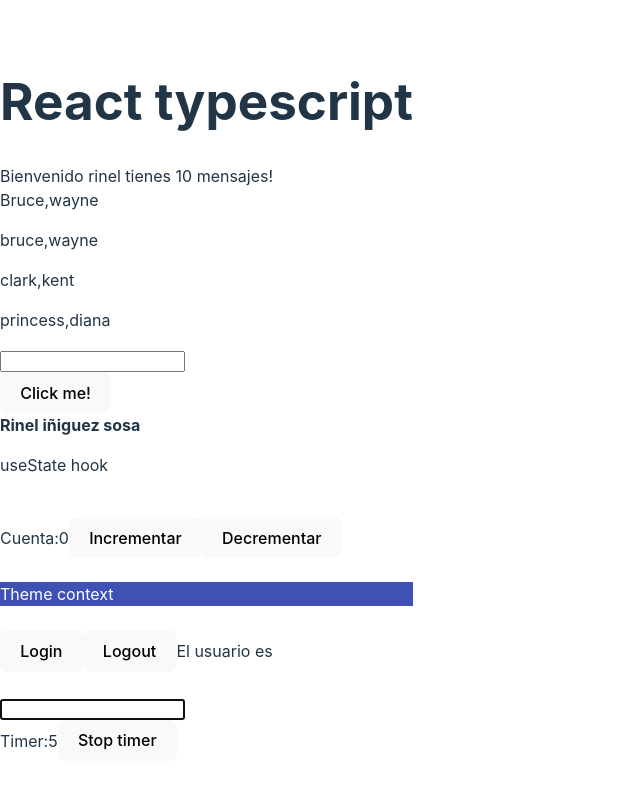
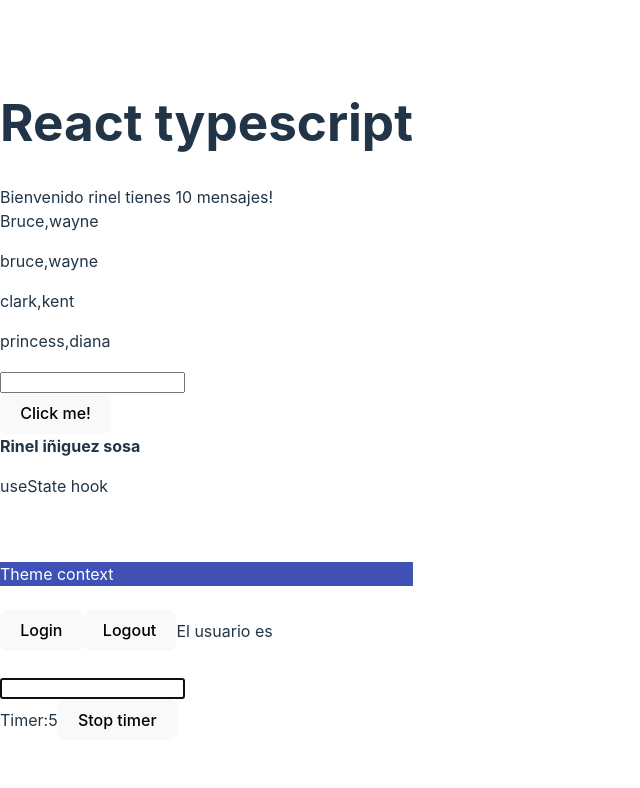
Before and after one commit to rineliniguezsosa/React-typescript, a React (Vite) app: page / in a window 1280 px wide. Shown: the top 788 px of the page, without its empty margins (0-640 px from the left). Built offline with nearby package versions, Linux system fonts and the light colour scheme.

Commit message:
fix(App): comentando la importacion del Counter y el componente Counter

```diff
--- a/src/App.tsx
+++ b/src/App.tsx
@@ -8,7 +8,7 @@ import { Box } from "./hooks/Context/Box";
 // import { ThemeProvider } from "./hooks/Context/ThemeProvider";
 import { UserContextProvider } from "./hooks/Context/UserContextProvider";
 import { User } from "./hooks/Context/User";
-import { Counter } from "./hooks/useReducer/Counter";
+// import { Counter } from "./hooks/useReducer/Counter";
 import { Domref } from "./hooks/useRef/Domref";
 import { Mutableref } from "./hooks/useRef/Mutableref";
 // import { User } from "./hooks/User";
@@ -59,7 +59,7 @@ const Herolist:HeroListype[] = [
       <p>useState hook</p>
       {/* <User/> */}
       <br></br>
-      <Counter/>
+      {/* <Counter/> */}
       <br></br>
       <Box/>
       <br></br>
```
